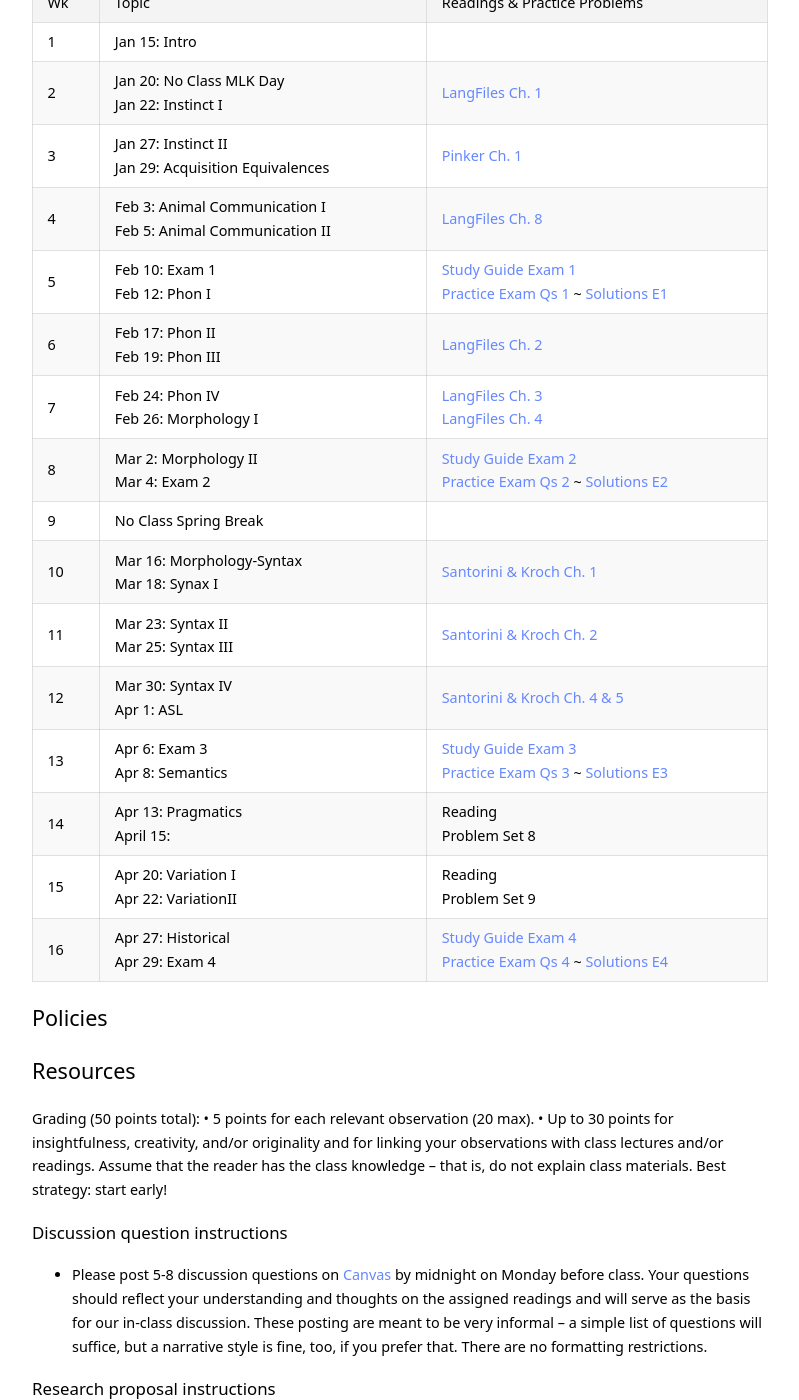
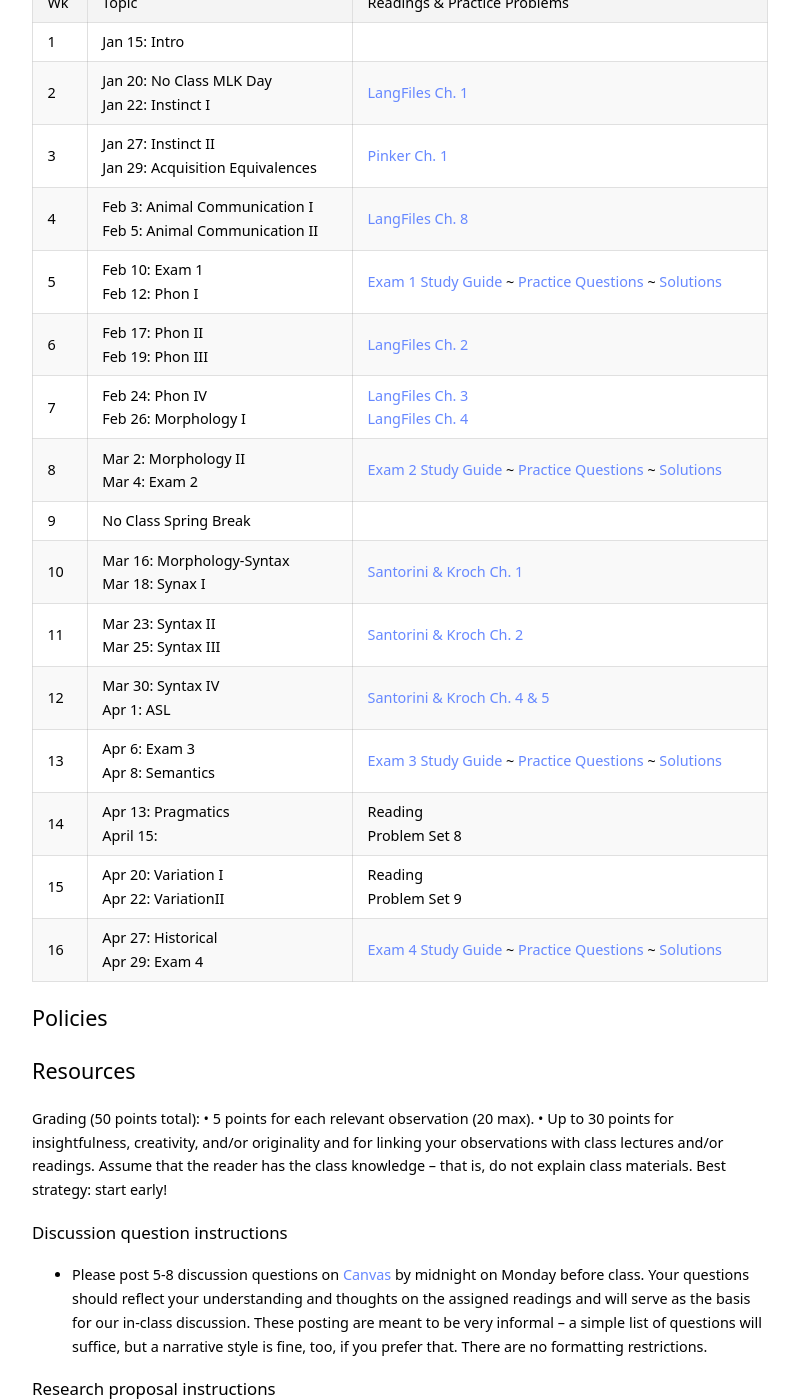
Before and after one commit to kschuler/ling001, a Jekyll site: the page built from ling001/spring2019syllabus.md, in a window 1280 px wide and 1400 px high, scrolled down 812 px. Shown: the whole window, without its empty margins (240-1039 px from the left). Built offline with Jekyll 4.4.1, drawn with Linux system fonts in a browser that asks for light colours.

Commit message:
Update spring2019syllabus.md

```diff
--- a/ling001/spring2019syllabus.md
+++ b/ling001/spring2019syllabus.md
@@ -30,18 +30,18 @@ Wk  | Topic | Readings & Practice Problems
 2 | Jan 20: **No Class MLK Day**<br>Jan 22: Instinct I | [LangFiles Ch. 1]()
 3 | Jan 27: Instinct II<br>Jan 29: Acquisition Equivalences  | [Pinker Ch. 1]()
 4 | Feb 3: Animal Communication I<br>Feb 5: Animal Communication II   | [LangFiles Ch. 8]()
-5 | Feb 10: **Exam 1** <br> Feb 12: Phon I |  [Study Guide Exam 1]()<br>[Practice Exam Qs 1]() ~ [Solutions E1]()
+5 | Feb 10: **Exam 1** <br> Feb 12: Phon I |  [Exam 1 Study Guide]() ~ [Practice Questions]() ~ [Solutions]()
 6 | Feb 17: Phon II<br>Feb 19: Phon III | [LangFiles Ch. 2]()
 7 | Feb 24: Phon IV<br>Feb 26: Morphology I | [LangFiles Ch. 3]() <br>[LangFiles Ch. 4]()
-8 | Mar 2: Morphology II<br>Mar 4: **Exam 2** | [Study Guide Exam 2]()<br>[Practice Exam Qs 2]() ~ [Solutions E2]()
+8 | Mar 2: Morphology II<br>Mar 4: **Exam 2** | [Exam 2 Study Guide]() ~ [Practice Questions]() ~ [Solutions]()
 9 | **No Class Spring Break** |
 10 | Mar 16: Morphology-Syntax<br>Mar 18: Synax I | [Santorini & Kroch Ch. 1]()
 11 | Mar 23: Syntax II<br>Mar 25: Syntax III |  [Santorini & Kroch Ch. 2]()
 12 | Mar 30: Syntax IV<br> Apr 1: ASL | [Santorini & Kroch Ch. 4 & 5]()
-13 | Apr 6: **Exam 3**<br> Apr 8: Semantics | [Study Guide Exam 3]()<br>[Practice Exam Qs 3]() ~ [Solutions E3]()
+13 | Apr 6: **Exam 3**<br> Apr 8: Semantics | [Exam 3 Study Guide]() ~ [Practice Questions]() ~ [Solutions]()
 14 | Apr 13: Pragmatics<br>April 15: | Reading<br> Problem Set 8
 15 | Apr 20:  Variation I<br> Apr 22: VariationII | Reading<br>Problem Set 9
-16 | Apr 27: Historical<br>Apr 29: **Exam 4** | [Study Guide Exam 4]()<br>[Practice Exam Qs 4]() ~ [Solutions E4]()
+16 | Apr 27: Historical<br>Apr 29: **Exam 4** | [Exam 4 Study Guide]() ~ [Practice Questions]() ~ [Solutions]()
 
 ## Policies
 
```
